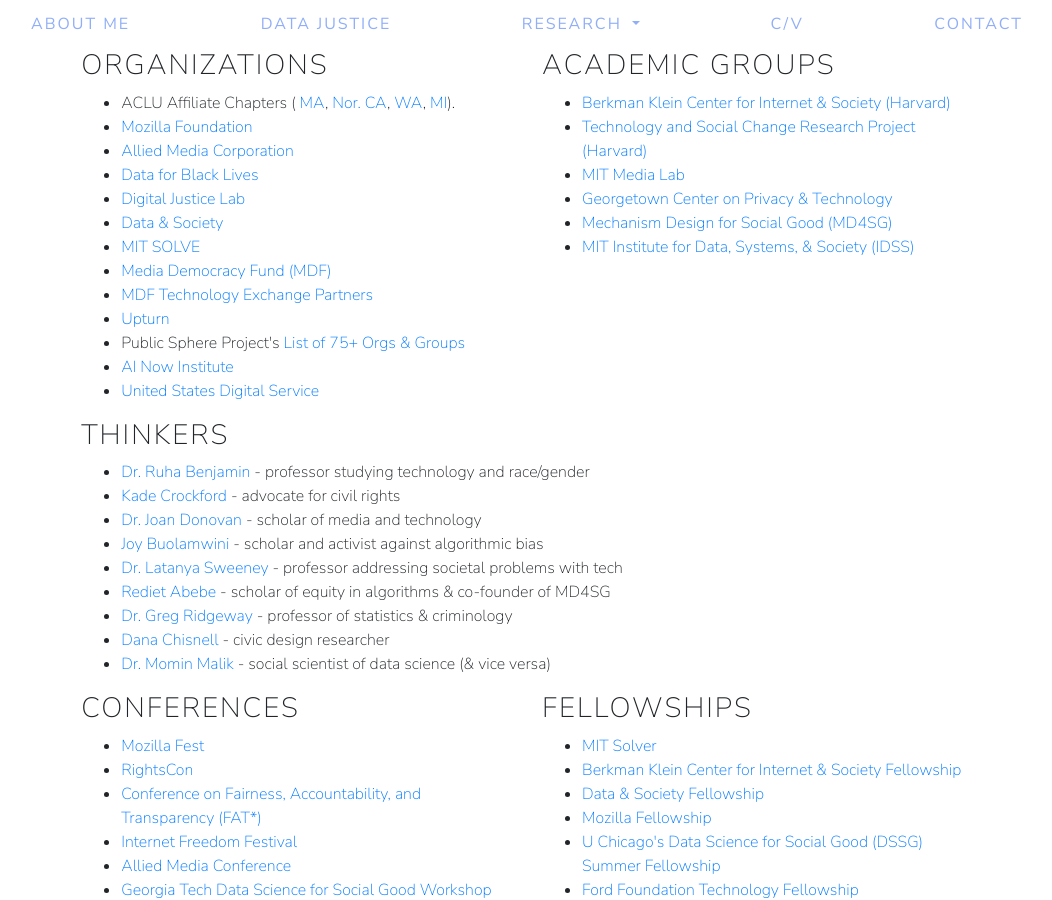
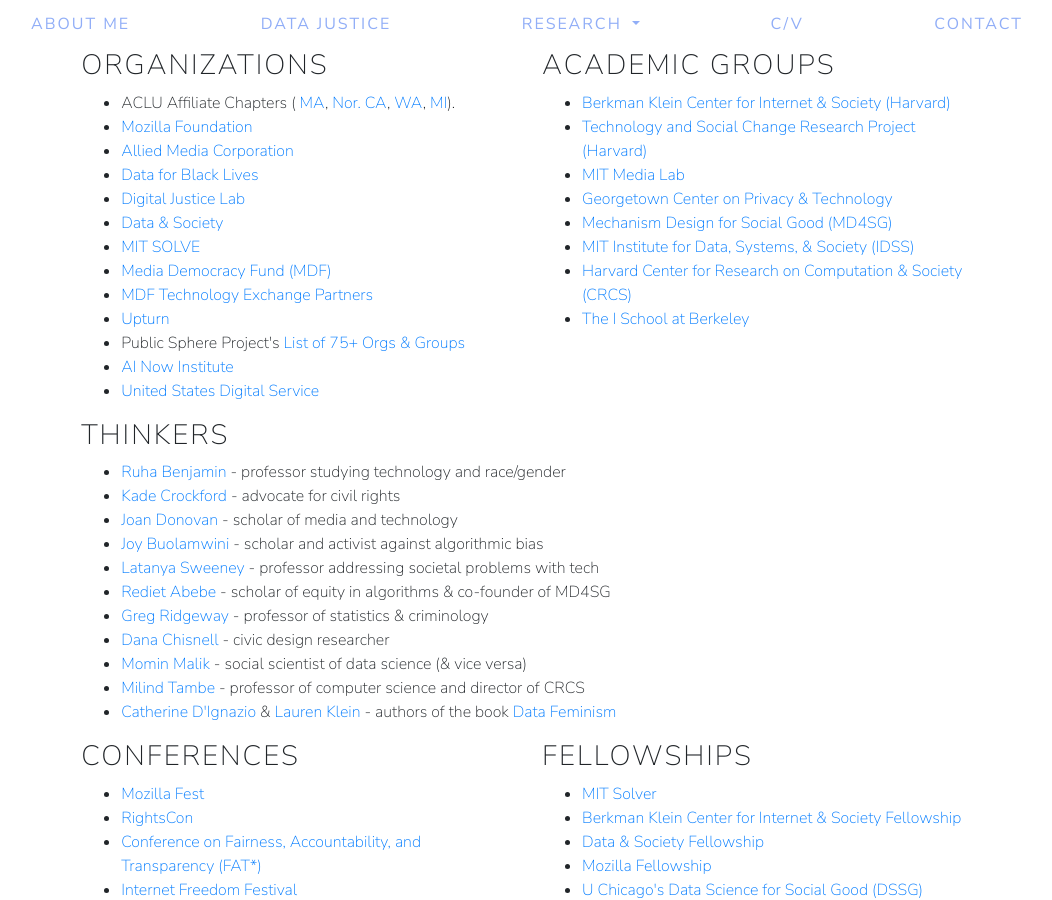
Before and after one commit to smhurwitz/smhurwitz.github.io, a Jekyll site: the page built from datajustice.html, in a window 1280 px wide and 900 px high, scrolled down 373 px. Shown: the whole window, without its empty margins (113-1165 px from the left). Built offline with Jekyll 4.4.1, drawn with Linux system fonts in a browser that asks for light colours; nearby versions of some CDN libraries.

Commit message:
Add add add + remove titles

```diff
--- a/datajustice.html
+++ b/datajustice.html
@@ -70,21 +70,25 @@
           <li><a href="https://www.law.georgetown.edu/privacy-technology-center/" target="_blank">Georgetown Center on Privacy & Technology</a></li>
           <li><a href="http://md4sg.com/" target="_blank">Mechanism Design for Social Good (MD4SG)</a></li>
           <li><a href="https://idss.mit.edu/" target="_blank">MIT Institute for Data, Systems, & Society (IDSS)</a></li>
+          <li><a href="https://crcs.seas.harvard.edu/" target="_blank">Harvard Center for Research on Computation & Society (CRCS)</a></li>
+          <li><a href="https://www.ischool.berkeley.edu/about" target="_blank">The I School at Berkeley</a></li>
         </ul>
       </div>
 
       <div class="col-lg-12">
         <h3>Thinkers</h3>
         <ul>
-          <li><a href="https://www.ruhabenjamin.com/" target="_blank">Dr. Ruha Benjamin</a> - professor studying technology and race/gender</li>
+          <li><a href="https://www.ruhabenjamin.com/" target="_blank">Ruha Benjamin</a> - professor studying technology and race/gender</li>
           <li><a href="https://www.aclu.org/bio/kade-crockford" target="_blank">Kade Crockford</a> - advocate for civil rights</li>
-          <li><a href="https://www.hks.harvard.edu/faculty/joan-donovan" target="_blank">Dr. Joan Donovan</a> -  scholar of media and technology</li>
+          <li><a href="https://www.hks.harvard.edu/faculty/joan-donovan" target="_blank">Joan Donovan</a> -  scholar of media and technology</li>
           <li><a href="https://www.poetofcode.com/" target="_blank">Joy Buolamwini</a> - scholar and activist against algorithmic bias</li>
-          <li><a href="https://www.iq.harvard.edu/people/latanya-sweeney" target="_blank">Dr. Latanya Sweeney</a> - professor addressing societal problems with tech</li>
+          <li><a href="https://www.iq.harvard.edu/people/latanya-sweeney" target="_blank">Latanya Sweeney</a> - professor addressing societal problems with tech</li>
           <li><a href="https://www.cs.cornell.edu/~red/" target="_blank">Rediet Abebe</a> - scholar of equity in algorithms & co-founder of MD4SG</li>
-          <li><a href="https://sites.google.com/site/gregridgeway/" target="_blank">Dr. Greg Ridgeway</a> - professor of statistics & criminology</li>
+          <li><a href="https://sites.google.com/site/gregridgeway/" target="_blank">Greg Ridgeway</a> - professor of statistics & criminology</li>
           <li><a href="https://www.hks.harvard.edu/faculty/dana-chisnell" target="_blank">Dana Chisnell</a> - civic design researcher</li>
-          <li><a href="https://www.mominmalik.com/" target="_blank">Dr. Momin Malik</a> - social scientist of data science (& vice versa)</li>
+          <li><a href="https://www.mominmalik.com/" target="_blank">Momin Malik</a> - social scientist of data science (& vice versa)</li>
+          <li><a href="https://teamcore.seas.harvard.edu/tambe" target="_blank">Milind Tambe</a> - professor of computer science and director of CRCS</li>
+          <li><a href="http://www.kanarinka.com/" target="_blank">Catherine D'Ignazio</a> & <a href="http://lklein.com/" target="_blank">Lauren Klein</a> - authors of the book <a href="http://datafeminism.io/" target="_blank">Data Feminism</a></li>
         </ul>
       </div>
 
```
